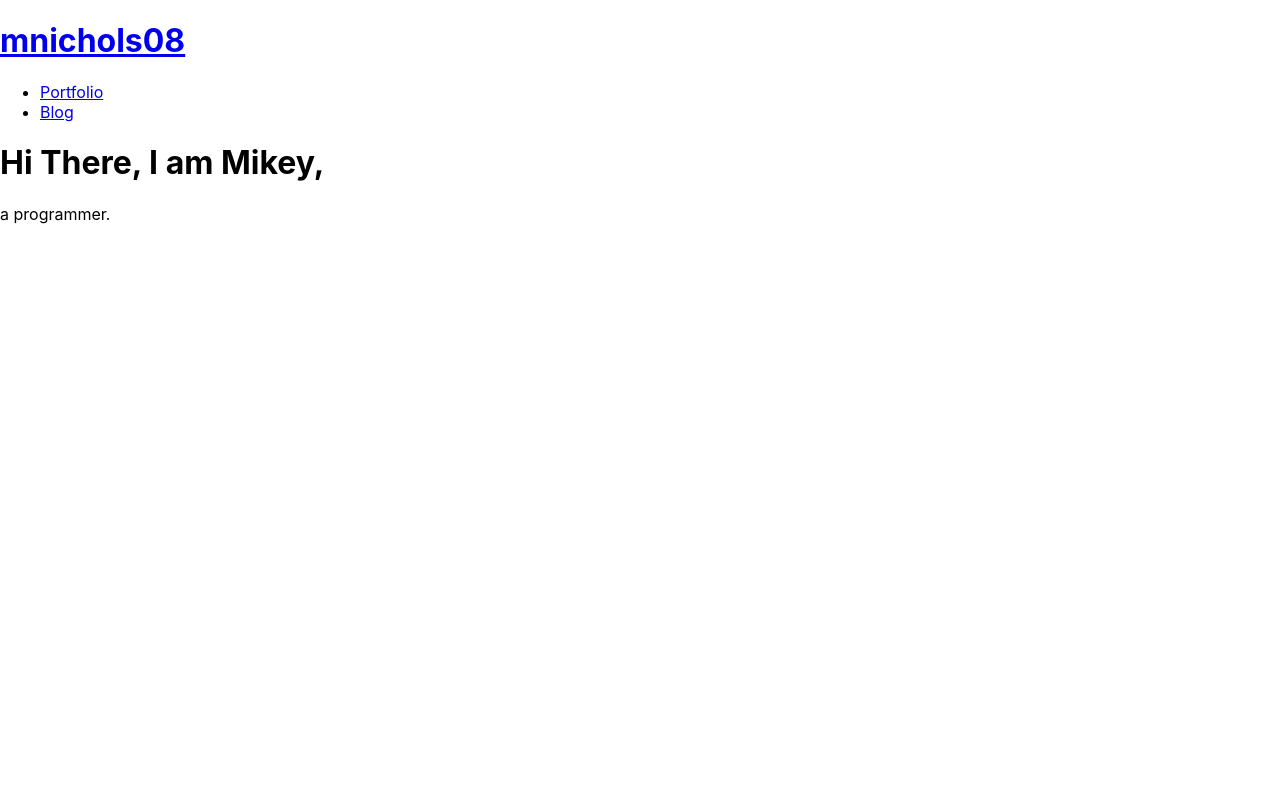
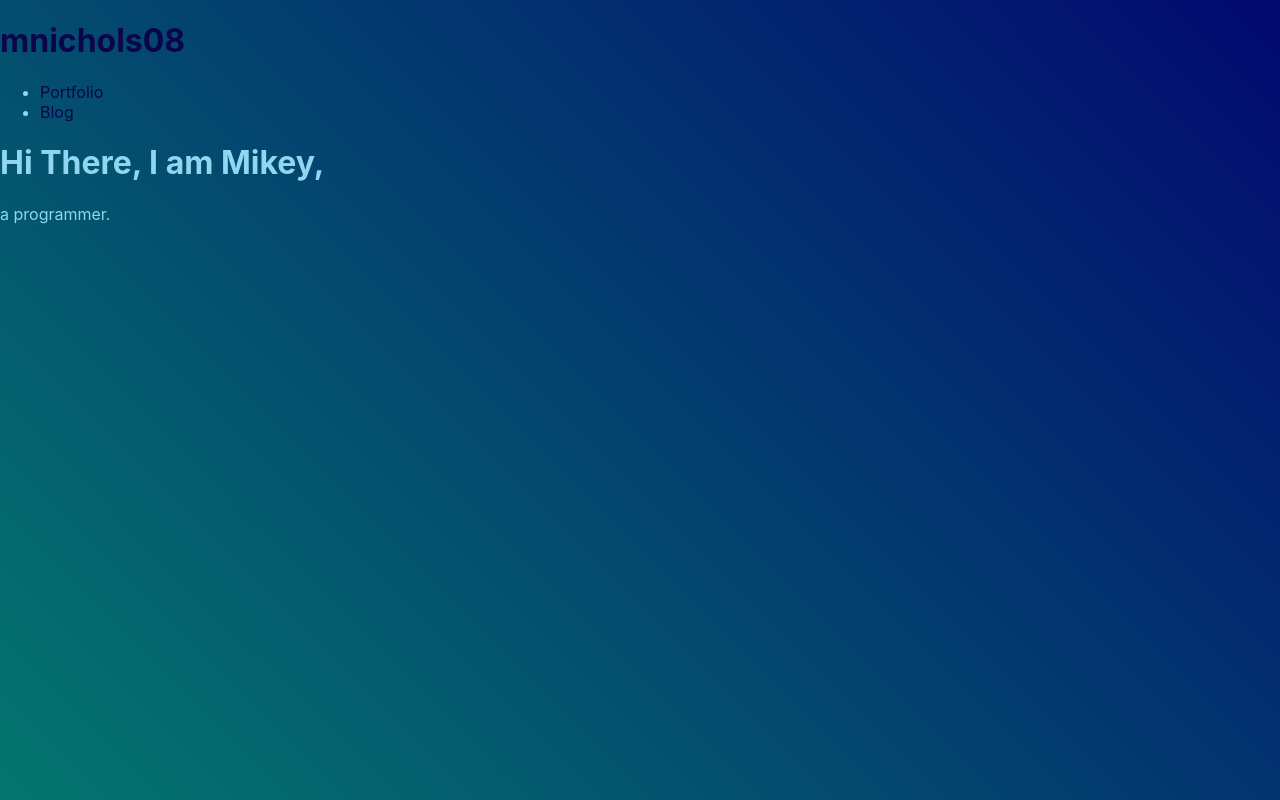
Before and after one commit to mnichols08/portfolio, a React (Create React App) app: page / in a window 1280 px wide. Built offline with nearby package versions, Linux system fonts and the light colour scheme.

Commit message:
add styles for background and textogrpahy

```diff
--- a/src/index.css
+++ b/src/index.css
@@ -5,9 +5,28 @@ body {
     sans-serif;
   -webkit-font-smoothing: antialiased;
   -moz-osx-font-smoothing: grayscale;
+  background: linear-gradient(45deg, #04776e, #020970 );
+  max-height: 100vh;
+  background-attachment: fixed;
+  color: #90d6f1;
 }
 
 code {
   font-family: source-code-pro, Menlo, Monaco, Consolas, 'Courier New',
     monospace;
 }
+
+a {
+  color: #0c054b;
+  text-decoration: none;
+}
+a:visited {
+  color:#3795BD;
+}
+a:visited:hover {
+  color: #0c054b;
+}
+a:hover {
+  color: #3795BD;
+  text-decoration: underline;
+}
```
